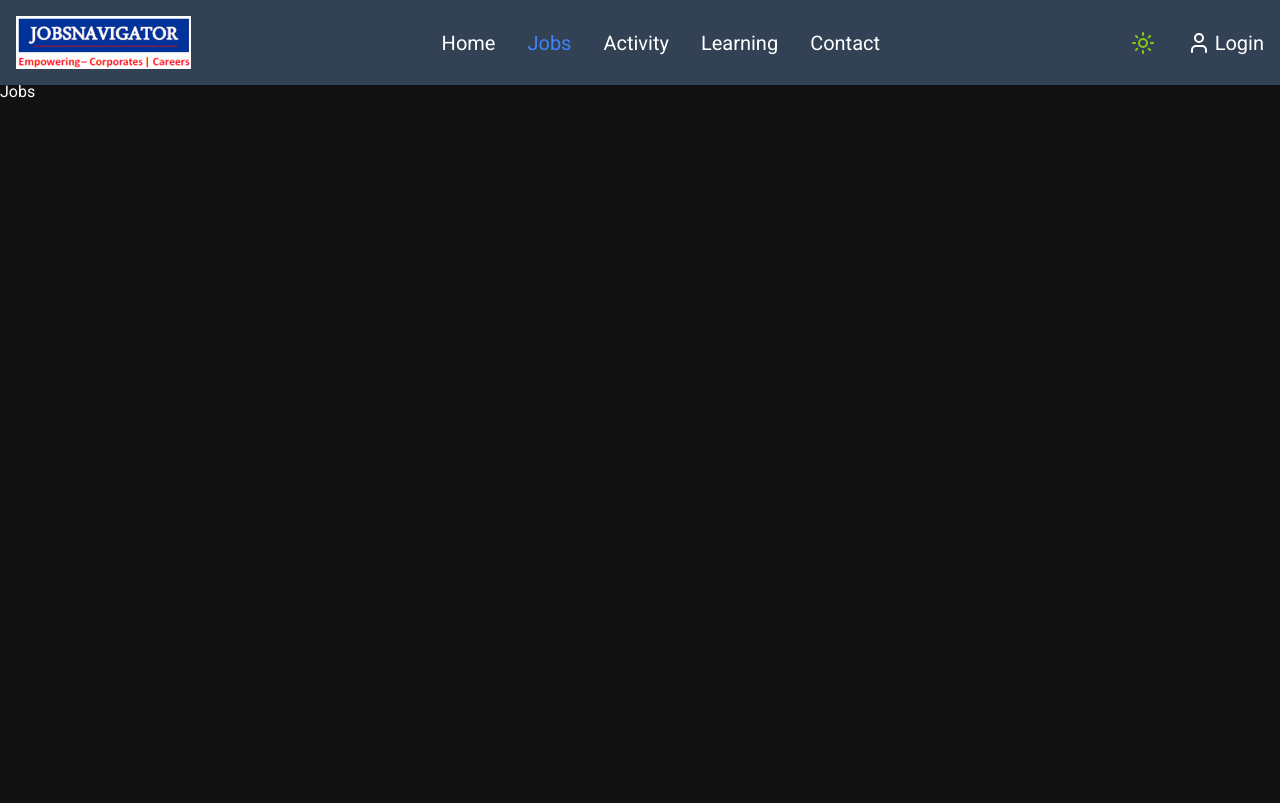
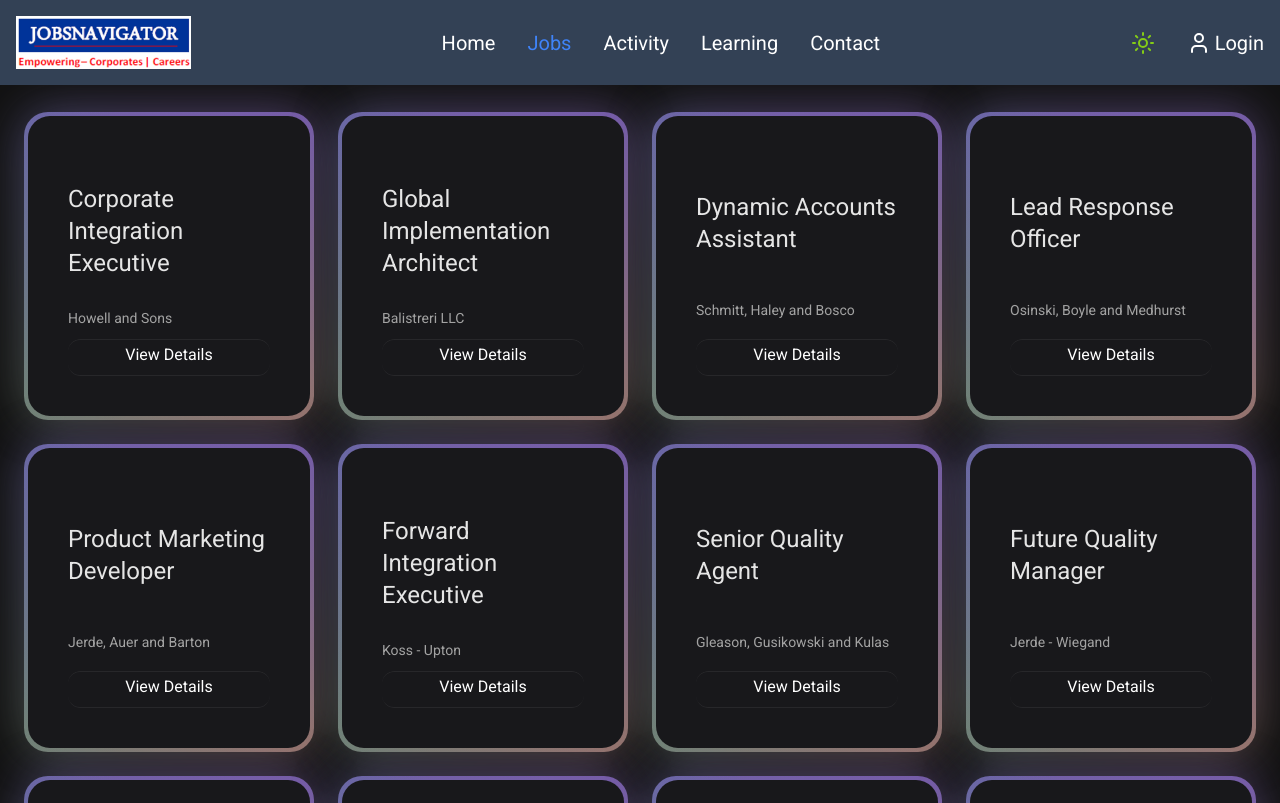
Before and after one commit to JOBSNAVIGATOR/JOBSNAVIGATOR, a Next.js app: page /jobs in a window 1280 px wide. Shown: the top 803 px of the page. Built offline with nearby package versions, Linux system fonts and the light colour scheme.

Commit message:
created jobs page with multiple jobcard

```diff
--- /dev/null
+++ b/src/app/(front-office)/jobs/[details]/page.jsx
@@ -0,0 +1,5 @@
+import React from "react";
+
+export default function page() {
+  return <div>Job Detail</div>;
+}
--- a/src/app/(front-office)/jobs/page.jsx
+++ b/src/app/(front-office)/jobs/page.jsx
@@ -1,5 +1,18 @@
+import JobCard from "@/components/frontOffice/JobCard";
+import { jobs } from "@/data";
+import Link from "next/link";
 import React from "react";
 
 export default function page() {
-  return <div>Jobs</div>;
+  return (
+    <div className="max-w-7xl mx-auto">
+      <div className="grid grid-cols-1 sm:grid-cols-2 lg:grid-cols-3 px-6 xl:grid-cols-4 gap-6 py-8 my-4">
+        {jobs && jobs.length > 0
+          ? jobs.map((jobItem) => (
+              <JobCard key={jobItem.jobId} jobItem={jobItem} />
+            ))
+          : null}
+      </div>
+    </div>
+  );
 }
--- /dev/null
+++ b/src/components/frontOffice/JobCard.jsx
@@ -0,0 +1,30 @@
+"use client";
+import React from "react";
+import { BackgroundGradient } from "../ui/background-gradient";
+import Link from "next/link";
+import { BottomGradient } from "../ui/BottomGradient";
+
+export default function JobCard({ jobItem }) {
+  return (
+    <div className="">
+      <BackgroundGradient className="h-[300px] rounded-[22px] p-4 sm:p-10 bg-white dark:bg-zinc-900 flex flex-col justify-around">
+        <div className="flex flex-col justify-around h-[200px]">
+          <p className="whitespace-nowrap text-wrap text-base sm:text-2xl text-black mt-4 mb-2 dark:text-neutral-200">
+            {jobItem.jobTitle}
+          </p>
+
+          <p className="whitespace-nowrap text-wrap text-sm text-neutral-600 dark:text-neutral-400">
+            {jobItem.jobCompany}
+          </p>
+        </div>
+        <Link
+          className="bg-gradient-to-br relative group/btn from-black dark:from-zinc-900 dark:to-zinc-900 to-neutral-600 block dark:bg-zinc-800 w-full text-white rounded-xl h-10 font-medium shadow-[0px_1px_0px_0px_#ffffff40_inset,0px_-1px_0px_0px_#ffffff40_inset] dark:shadow-[0px_1px_0px_0px_var(--zinc-800)_inset,0px_-1px_0px_0px_var(--zinc-800)_inset] text-center pt-1"
+          href={`/jobs/${jobItem.id}`}
+        >
+          View Details
+          <BottomGradient />
+        </Link>
+      </BackgroundGradient>
+    </div>
+  );
+}
--- /dev/null
+++ b/src/components/ui/background-gradient.jsx
@@ -0,0 +1,67 @@
+import { cn } from "@/lib/utils";
+import React from "react";
+import { motion } from "framer-motion";
+
+export const BackgroundGradient = ({
+  children,
+  className,
+  containerClassName,
+  animate = true,
+}) => {
+  const variants = {
+    initial: {
+      backgroundPosition: "0 50%",
+    },
+    animate: {
+      backgroundPosition: ["0, 50%", "100% 50%", "0 50%"],
+    },
+  };
+  return (
+    <div className={cn("relative p-[4px] group", containerClassName)}>
+      <motion.div
+        variants={animate ? variants : undefined}
+        initial={animate ? "initial" : undefined}
+        animate={animate ? "animate" : undefined}
+        transition={
+          animate
+            ? {
+                duration: 5,
+                repeat: Infinity,
+                repeatType: "reverse",
+              }
+            : undefined
+        }
+        style={{
+          backgroundSize: animate ? "400% 400%" : undefined,
+        }}
+        className={cn(
+          "absolute inset-0 rounded-3xl z-[1] opacity-60 group-hover:opacity-100 blur-xl  transition duration-500 will-change-transform",
+          " bg-[radial-gradient(circle_farthest-side_at_0_100%,#00ccb1,transparent),radial-gradient(circle_farthest-side_at_100%_0,#7b61ff,transparent),radial-gradient(circle_farthest-side_at_100%_100%,#ffc414,transparent),radial-gradient(circle_farthest-side_at_0_0,#1ca0fb,#141316)]"
+        )}
+      />
+      <motion.div
+        variants={animate ? variants : undefined}
+        initial={animate ? "initial" : undefined}
+        animate={animate ? "animate" : undefined}
+        transition={
+          animate
+            ? {
+                duration: 5,
+                repeat: Infinity,
+                repeatType: "reverse",
+              }
+            : undefined
+        }
+        style={{
+          backgroundSize: animate ? "400% 400%" : undefined,
+        }}
+        className={cn(
+          "absolute inset-0 rounded-3xl z-[1] will-change-transform",
+          "bg-[radial-gradient(circle_farthest-side_at_0_100%,#00ccb1,transparent),radial-gradient(circle_farthest-side_at_100%_0,#7b61ff,transparent),radial-gradient(circle_farthest-side_at_100%_100%,#ffc414,transparent),radial-gradient(circle_farthest-side_at_0_0,#1ca0fb,#141316)]"
+        )}
+      />
+
+      <div className={cn("relative z-10", className)}>{children}</div>
+    </div>
+  );
+};
--- /dev/null
+++ b/src/data.js
@@ -0,0 +1,122 @@
+export const jobs = [
+  {
+    jobId: "49790139",
+    jobTitle: "Corporate Integration Executive",
+    jobArea: "Markets",
+    jobCompany: "Howell and Sons",
+  },
+  {
+    jobId: "63958436",
+    jobTitle: "Global Implementation Architect",
+    jobArea: "Accountability",
+    jobCompany: "Balistreri LLC",
+  },
+  {
+    jobId: "69445419",
+    jobTitle: "Dynamic Accounts Assistant",
+    jobArea: "Assurance",
+    jobCompany: "Schmitt, Haley and Bosco",
+  },
+  {
+    jobId: "65888808",
+    jobTitle: "Lead Response Officer",
+    jobArea: "Brand",
+    jobCompany: "Osinski, Boyle and Medhurst",
+  },
+  {
+    jobId: "46945162",
+    jobTitle: "Product Marketing Developer",
+    jobArea: "Accounts",
+    jobCompany: "Jerde, Auer and Barton",
+  },
+  {
+    jobId: "76967224",
+    jobTitle: "Forward Integration Executive",
+    jobArea: "Brand",
+    jobCompany: "Koss - Upton",
+  },
+  {
+    jobId: "02921150",
+    jobTitle: "Senior Quality Agent",
+    jobArea: "Implementation",
+    jobCompany: "Gleason, Gusikowski and Kulas",
+  },
+  {
+    jobId: "50556195",
+    jobTitle: "Future Quality Manager",
+    jobArea: "Security",
+    jobCompany: "Jerde - Wiegand",
+  },
+  {
+    jobId: "64450750",
+    jobTitle: "Investor Marketing Analyst",
+    jobArea: "Data",
+    jobCompany: "Bartell, McGlynn and Tillman",
+  },
+  {
+    jobId: "95141883",
+    jobTitle: "Regional Operations Officer",
+    jobArea: "Branding",
+    jobCompany: "Hessel, Heidenreich and Marquardt",
+  },
+  {
+    jobId: "76718666",
+    jobTitle: "Legacy Identity Director",
+    jobArea: "Accounts",
+    jobCompany: "Hermiston Group",
+  },
+  {
+    jobId: "74890646",
+    jobTitle: "Senior Research Consultant",
+    jobArea: "Usability",
+    jobCompany: "Kirlin and Sons",
+  },
+  {
+    jobId: "59432797",
+    jobTitle: "Customer Paradigm Supervisor",
+    jobArea: "Accounts",
+    jobCompany: "Cremin - Hansen",
+  },
+  {
+    jobId: "55087349",
+    jobTitle: "Forward Web Architect",
+    jobArea: "Solutions",
+    jobCompany: "Ward Group",
+  },
+  {
+    jobId: "65901417",
+    jobTitle: "Chief Implementation Developer",
+    jobArea: "Applications",
+    jobCompany: "Fay Group",
+  },
+  {
+    jobId: "57290751",
+    jobTitle: "Corporate Solutions Coordinator",
+    jobArea: "Solutions",
+    jobCompany: "Barrows LLC",
+  },
+  {
+    jobId: "21825259",
+    jobTitle: "Internal Response Liaison",
+    jobArea: "Integration",
+    jobCompany: "Bosco LLC",
+  },
+  {
+    jobId: "59453088",
+    jobTitle: "Product Integration Developer",
+    jobArea: "Data",
+    jobCompany: "Howell - Kautzer",
+  },
+  {
+    jobId: "87745413",
+    jobTitle: "Senior Marketing Liaison",
+    jobArea: "Factors",
+    jobCompany: "Von Inc",
+  },
+  {
+    jobId: "72670560",
+    jobTitle: "Direct Brand Specialist",
+    jobArea: "Usability",
+    jobCompany: "Mante - Goodwin",
+  },
+];
```
